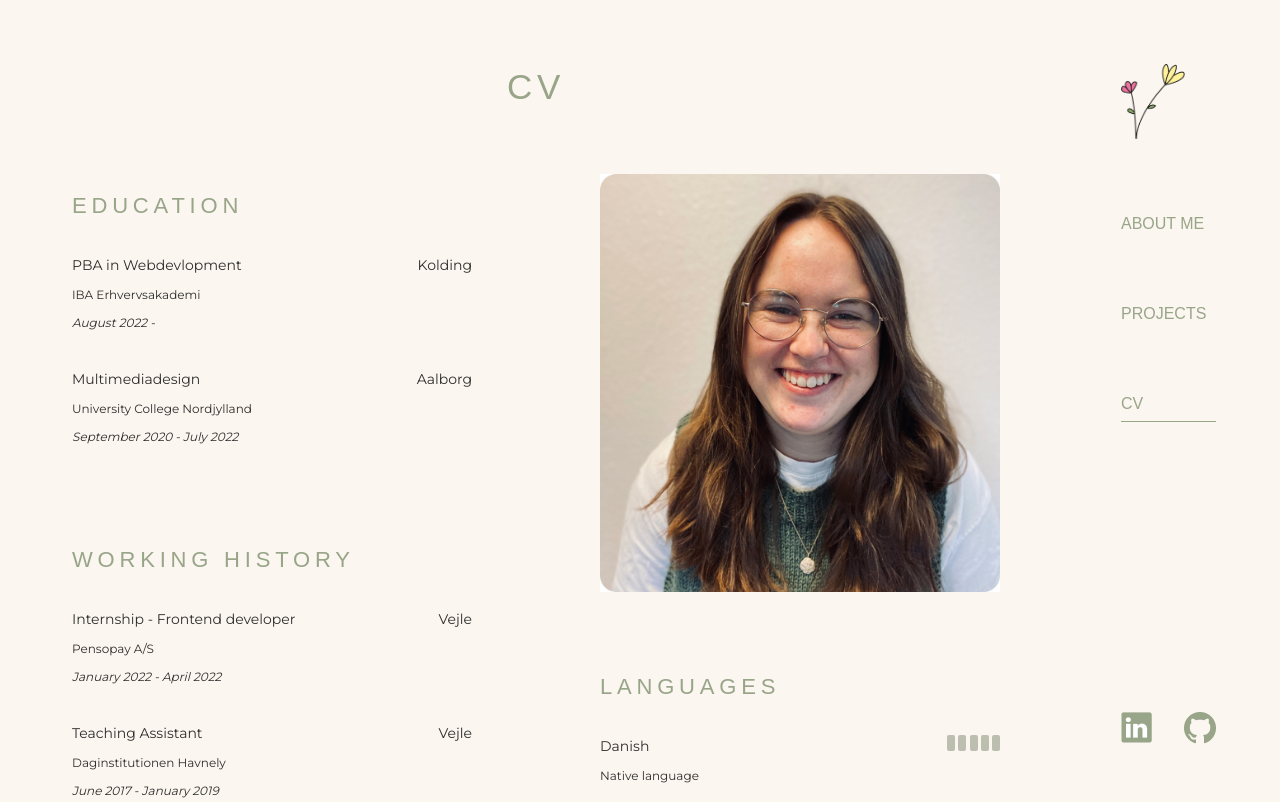
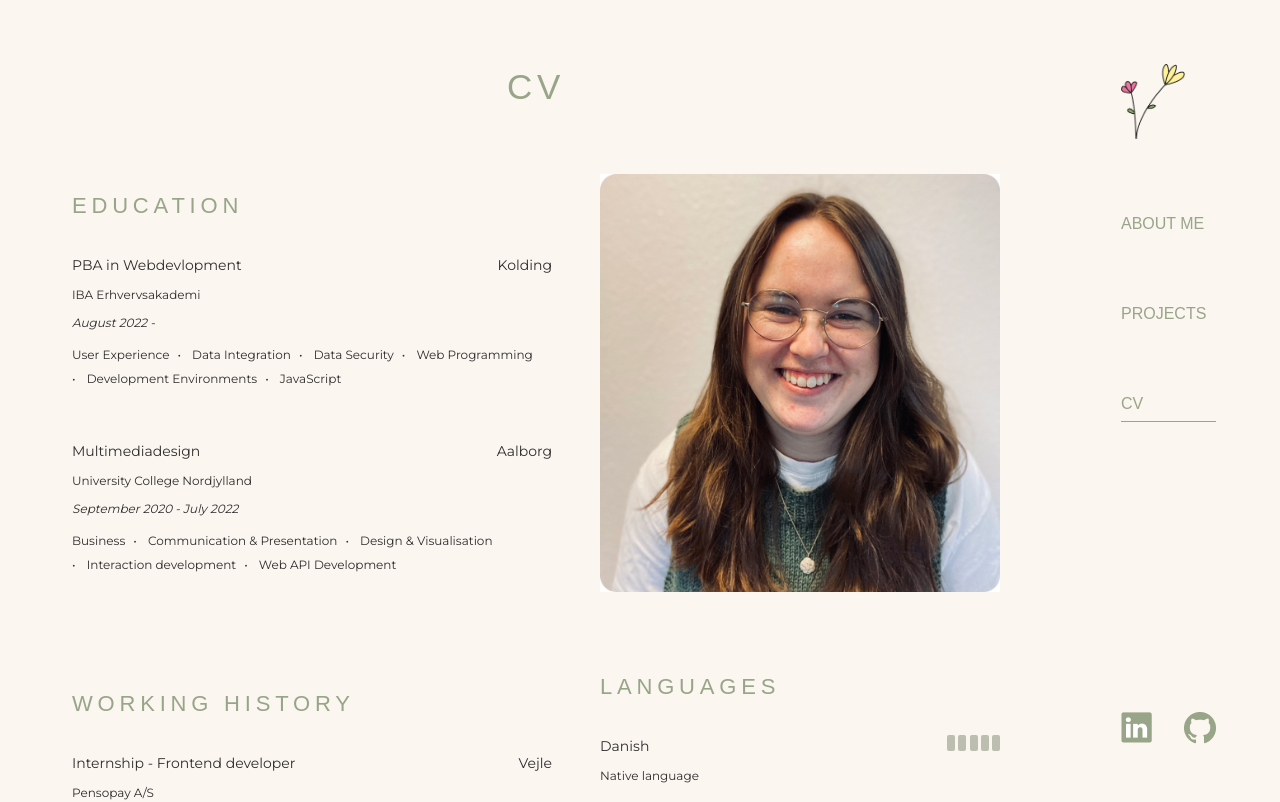
Before and after one commit to AnnaIpsen/new-portfolio, a Vue app: page /cv in a window 1280 px wide. Shown: the top 802 px of the page. Built offline with nearby package versions, Linux system fonts and the light colour scheme.

Commit message:
add sass + subjects to education on cv

```diff
--- a/package.json
+++ b/package.json
@@ -8,6 +8,7 @@
     "lint": "vue-cli-service lint"
   },
   "dependencies": {
+    "aos": "^3.0.0-beta.6",
     "core-js": "^3.8.3",
     "vue": "^3.2.13",
     "vue-router": "^4.0.3"
@@ -20,7 +21,9 @@
     "@vue/cli-plugin-router": "~5.0.0",
     "@vue/cli-service": "~5.0.0",
     "eslint": "^7.32.0",
-    "eslint-plugin-vue": "^8.0.3"
+    "eslint-plugin-vue": "^8.0.3",
+    "sass": "^1.62.1",
+    "sass-loader": "^13.2.2"
   },
   "eslintConfig": {
     "root": true,
--- a/src/components/CvComponent.vue
+++ b/src/components/CvComponent.vue
@@ -1,4 +1,5 @@
 <template>
+  <div class="wrapper">
     <div class="education">
       <section>
         <p class="cv_heading">{{name}}</p>
@@ -6,6 +7,13 @@
         <p class="dateInterval">{{when}}</p>
       </section>
       <p class="cv_heading">{{where}}</p>
+    </div>
+    <section v-if="subjects" class="subjects">
+      <p v-for="(subject, index) in subjects" :key="index">
+        <span v-if="index >= 1">•</span>
+        {{subject}}
+      </p>
+    </section>
   </div>
 </template>
 
@@ -16,18 +24,20 @@ export default {
     name: String,
     where: String,
     when: String,
-    company: String
+    company: String,
+    subjects: Array
   }
 }
 </script>
 
-<style scoped>
+<style lang="scss" scoped>
+.wrapper{
+  margin-bottom: 2rem;
   .education {
     display: flex;
     flex-direction: row;
     justify-content: space-between;
-  margin-bottom: 1rem;
-}
+    margin-bottom: .5rem;
     .cv_heading {
       font-size: 14px;
       font-family: 'Montserrat', sans-serif;
@@ -36,5 +46,21 @@ export default {
     }
     .company {margin: 0 0 4px 0;}
     .dateInterval {margin: 0; font-style: italic}
+  }
+
+  .subjects {
+    display: flex;
+    flex-wrap: wrap;
+    justify-content: flex-start;
+    gap: 0 .5rem;
+    p {
+      margin: 0;
+      span{
+        margin-right: .5rem;
+      }
+    }
+
+  }
+}
 
 </style>
--- a/src/components/CvSkills.vue
+++ b/src/components/CvSkills.vue
@@ -25,13 +25,23 @@ export default {
 }
 </script>
 
-<style scoped>
+<style lang="scss" scoped>
 .skills {
   display: flex;
   flex-direction: row;
   justify-content: space-between;
   align-items: baseline;
   margin-bottom: .5rem;
+  .skillDiv {
+    display: flex;
+    flex-direction: row;
+    gap: .2rem;
+    div {
+      background-color: rgba(125, 136, 113, 0.5);
+      height: 1rem;
+      width: .5rem;
+      border-radius: 2px;
+    }
   }
   .cv_heading {
     font-size: 14px;
@@ -40,17 +50,7 @@ export default {
     margin-bottom: 4px;
   }
   .comment {margin: 0 0 4px 0;}
-
-.skillDiv {
-  display: flex;
-  flex-direction: row;
-  gap: .2rem;
-}
-.skillDiv div {
-  background-color: rgba(125, 136, 113, 0.5);
-  height: 1rem;
-  width: .5rem;
-  border-radius: 2px;
 }
 
+
 </style>
--- a/src/content/cv_content.json
+++ b/src/content/cv_content.json
@@ -4,13 +4,15 @@
       "name": "PBA in Webdevlopment",
       "school": "IBA Erhvervsakademi",
       "when": "August 2022 - ",
-      "where": "Kolding"
+      "where": "Kolding",
+      "subjects": ["User Experience", "Data Integration", "Data Security", "Web Programming", "Development Environments", "JavaScript" ]
     },
     {
       "name": "Multimediadesign",
       "school": "University College Nordjylland",
       "when": "September 2020 - July 2022",
-      "where": "Aalborg"
+      "where": "Aalborg",
+      "subjects": ["Business", "Communication & Presentation", "Design & Visualisation", "Interaction development", "Web API Development"]
     }
   ],
   "work": [
--- a/src/views/CvView.vue
+++ b/src/views/CvView.vue
@@ -14,6 +14,7 @@
               :company= "education.school"
               :when="education.when"
               :where="education.where"
+              :subjects="education.subjects"
           />
         </div>
         <div class="work">
@@ -120,7 +121,7 @@ export default {
   flex-direction: column;
   gap: 4rem;
 }
-.education, .volunteering, .work {width: 25rem}
+.education, .volunteering, .work {width: 30rem}
 .tech, img {width: 25rem}
 .headings {
   display: flex;
```
Also changed, not shown: 1 other file (tests, documents, lock files or other folders). Lines whose indentation alone changed are shown as unchanged.
